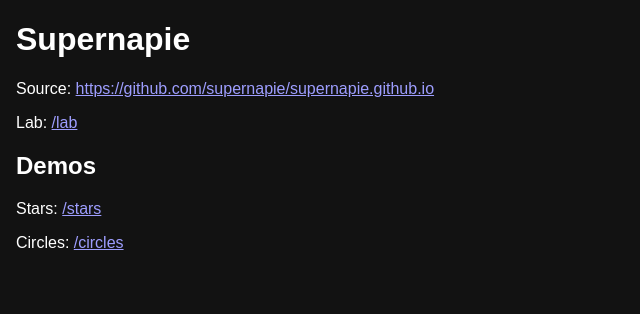
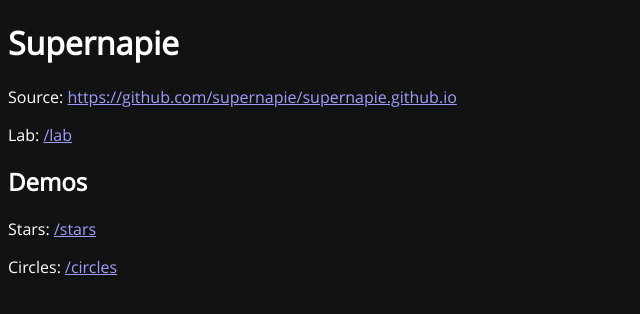
Before and after one commit to supernapie/supernapie.github.io, a plain HTML site: page index.html in a window 1280 px wide. Shown: the whole page, without its empty margins (0-640 px from the left). Drawn offline with Linux system fonts and the light colour scheme.

Commit message:
Add a font

```diff
--- a/css/style.css
+++ b/css/style.css
@@ -1,10 +1 @@
-body {
-    font-family: sans-serif;
-    margin: 0;
-    padding: 0;
-}
-
-.px1 {
-    padding-left: 1rem;
-    padding-right: 1rem;
-}
+@import url("../js/text/style.css");
--- a/index.html
+++ b/index.html
@@ -7,7 +7,7 @@
         <link rel="stylesheet" href="css/style.css">
         <title>Supernapie</title>
     </head>
-    <body class="px1">
+    <body>
         <h1>Supernapie</h1>
         <p>
             Source:
--- /dev/null
+++ b/js/text/style.css
@@ -0,0 +1,8 @@
+@font-face {
+    font-family: 'opensans';
+    src: url('opensans.woff');
+}
+
+* {
+    font-family: 'opensans', sans-serif;
+}
```
Also changed, not shown: js/canvas/2d.js (+2 -9 lines), js/css.js (added, +9 -0 lines), js/text/opensans.woff (added), 1 other file.
